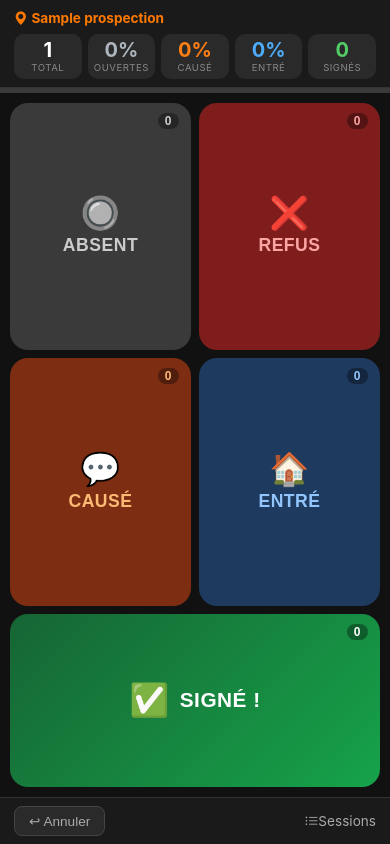
After one commit to heikelb/instagram-agent-playwright, a Flask app: page /prospection/1 in a window 390 px wide. The commit adds this page. Run offline with Flask 3, Linux system fonts and the light colour scheme; tables that the repository leaves empty hold one stand-in row (values such as "Sample post").

Commit message:
feat: module prospection terrain avec interface tap mobile
- Modèles SessionProspection et Porte (SQLite)
- Interface plein écran sombre optimisée mobile : 5 gros boutons
  ABSENT / REFUS / CAUSÉ / ENTRÉ / SIGNÉ
- Mise à jour des stats en temps réel via fetch() AJAX (zéro rechargement)
- Vibration haptique + flash visuel à chaque tap
- Métriques : taux d'ouverture, taux causé, taux d'entrée, nb signés
- Barre de progression colorée représentant le funnel en temps réel
- Bouton "Annuler" pour corriger un tap raté
- Page historique avec stats et barre de répartition par session

https://claude.ai/code/session_01GnQkZeSjQ9j5jc25rsjYcj

```diff
--- a/app.py
+++ b/app.py
@@ -3,7 +3,7 @@ import io
 import os
 from datetime import datetime, date, timedelta
 
-from flask import Flask, render_template, request, redirect, url_for, flash, Response
+from flask import Flask, render_template, request, redirect, url_for, flash, Response, jsonify
 from flask_sqlalchemy import SQLAlchemy
 from apscheduler.schedulers.background import BackgroundScheduler
 from dotenv import load_dotenv
@@ -70,6 +70,96 @@ class Vente(db.Model):
             "no_show": "bg-danger",
             "annule": "bg-secondary",
         }.get(self.statut, "bg-secondary")
+
+
+# ---------------------------------------------------------------------------
+# Modèles prospection terrain
+# ---------------------------------------------------------------------------
+
+# Résultats possibles à chaque porte
+RESULTATS_PORTE = {
+    "absent":  {"label": "ABSENT",  "emoji": "🔘", "color": "#6c757d"},
+    "refus":   {"label": "REFUS",   "emoji": "❌", "color": "#dc3545"},
+    "cause":   {"label": "CAUSÉ",   "emoji": "💬", "color": "#fd7e14"},
+    "entre":   {"label": "ENTRÉ",   "emoji": "🏠", "color": "#0d6efd"},
+    "signe":   {"label": "SIGNÉ",   "emoji": "✅", "color": "#198754"},
+}
+
+
+class SessionProspection(db.Model):
+    __tablename__ = "sessions_prospection"
+
+    id = db.Column(db.Integer, primary_key=True)
+    nom = db.Column(db.String(200), nullable=False)   # ex: "Rue de la Paix, Paris 2"
+    date = db.Column(db.Date, nullable=False, default=date.today)
+    created_at = db.Column(db.DateTime, default=datetime.utcnow)
+    portes = db.relationship(
+        "Porte", backref="session", lazy=True,
+        cascade="all, delete-orphan", order_by="Porte.id",
+    )
+
+    @property
+    def total(self):
+        return len(self.portes)
+
+    @property
+    def nb_ouvertes(self):
+        return sum(1 for p in self.portes if p.resultat in ("refus", "cause", "entre", "signe"))
+
+    @property
+    def nb_causes(self):
+        return sum(1 for p in self.portes if p.resultat in ("cause", "entre", "signe"))
+
+    @property
+    def nb_entrees(self):
+        return sum(1 for p in self.portes if p.resultat in ("entre", "signe"))
+
+    @property
+    def nb_signes(self):
+        return sum(1 for p in self.portes if p.resultat == "signe")
+
+    def _pct(self, n):
+        return round(n / self.total * 100) if self.total else 0
+
+    @property
+    def taux_ouverture(self):
+        return self._pct(self.nb_ouvertes)
+
+    @property
+    def taux_entree(self):
+        return self._pct(self.nb_entrees)
+
+    @property
+    def taux_cause(self):
+        return self._pct(self.nb_causes)
+
+    @property
+    def taux_signature(self):
+        return self._pct(self.nb_signes)
+
+    def to_stats_dict(self):
+        return {
+            "total":          self.total,
+            "nb_ouvertes":    self.nb_ouvertes,
+            "nb_causes":      self.nb_causes,
+            "nb_entrees":     self.nb_entrees,
+            "nb_signes":      self.nb_signes,
+            "taux_ouverture": self.taux_ouverture,
+            "taux_cause":     self.taux_cause,
+            "taux_entree":    self.taux_entree,
+            "taux_signature": self.taux_signature,
+        }
+
+
+class Porte(db.Model):
+    __tablename__ = "portes"
+
+    id = db.Column(db.Integer, primary_key=True)
+    session_id = db.Column(
+        db.Integer, db.ForeignKey("sessions_prospection.id"), nullable=False
+    )
+    resultat = db.Column(db.String(20), nullable=False)
+    created_at = db.Column(db.DateTime, default=datetime.utcnow)
 
 
 # ---------------------------------------------------------------------------
@@ -387,6 +477,77 @@ def lancer_rappels():
 
 
 # ---------------------------------------------------------------------------
+# Routes : Prospection terrain
+# ---------------------------------------------------------------------------
+
+@app.route("/prospection")
+def liste_prospection():
+    sessions = (
+        SessionProspection.query
+        .order_by(SessionProspection.date.desc(), SessionProspection.created_at.desc())
+        .all()
+    )
+    return render_template("prospection.html", sessions=sessions)
+
+
+@app.route("/prospection/nouvelle", methods=["POST"])
+def nouvelle_session():
+    nom = request.form.get("nom", "").strip()
+    if not nom:
+        flash("Donne un nom à ta session (ex: Rue Victor Hugo).", "warning")
+        return redirect(url_for("liste_prospection"))
+    session = SessionProspection(nom=nom)
+    db.session.add(session)
+    db.session.commit()
+    return redirect(url_for("tap_session", session_id=session.id))
+
+
+@app.route("/prospection/<int:session_id>")
+def tap_session(session_id):
+    session = SessionProspection.query.get_or_404(session_id)
+    return render_template(
+        "tap.html",
+        session=session,
+        resultats=RESULTATS_PORTE,
+    )
+
+
+@app.route("/prospection/<int:session_id>/tap/<resultat>", methods=["POST"])
+def tap_porte(session_id, resultat):
+    if resultat not in RESULTATS_PORTE:
+        return jsonify({"error": "Résultat invalide"}), 400
+    session = SessionProspection.query.get_or_404(session_id)
+    porte = Porte(session_id=session_id, resultat=resultat)
+    db.session.add(porte)
+    db.session.commit()
+    return jsonify(session.to_stats_dict())
+
+
+@app.route("/prospection/<int:session_id>/annuler", methods=["POST"])
+def annuler_derniere_porte(session_id):
+    session = SessionProspection.query.get_or_404(session_id)
+    derniere = (
+        Porte.query
+        .filter_by(session_id=session_id)
+        .order_by(Porte.id.desc())
+        .first()
+    )
+    if derniere:
+        db.session.delete(derniere)
+        db.session.commit()
+    return jsonify(session.to_stats_dict())
+
+
+@app.route("/prospection/<int:session_id>/supprimer", methods=["POST"])
+def supprimer_session(session_id):
+    session = SessionProspection.query.get_or_404(session_id)
+    db.session.delete(session)
+    db.session.commit()
+    flash("Session supprimée.", "info")
+    return redirect(url_for("liste_prospection"))
+
+
+# ---------------------------------------------------------------------------
 # Démarrage
 # ---------------------------------------------------------------------------
 
--- a/templates/base.html
+++ b/templates/base.html
@@ -47,6 +47,12 @@
             <i class="bi bi-plus-circle me-1"></i>Nouvelle vente
           </a>
         </li>
+        <li class="nav-item">
+          <a class="nav-link {% if 'prospection' in request.endpoint %}active{% endif %}"
+             href="{{ url_for('liste_prospection') }}">
+            <i class="bi bi-door-open me-1"></i>Terrain
+          </a>
+        </li>
       </ul>
     </div>
   </div>
--- /dev/null
+++ b/templates/tap.html
@@ -0,0 +1,363 @@
+<!doctype html>
+<html lang="fr">
+<head>
+  <meta charset="utf-8">
+  <meta name="viewport" content="width=device-width, initial-scale=1, user-scalable=no">
+  <title>{{ session.nom }}</title>
+  <link href="https://cdn.jsdelivr.net/npm/bootstrap-icons@1.11.3/font/bootstrap-icons.css" rel="stylesheet">
+  <style>
+    * { box-sizing: border-box; margin: 0; padding: 0; -webkit-tap-highlight-color: transparent; }
+
+    body {
+      background: #111;
+      color: #fff;
+      font-family: -apple-system, BlinkMacSystemFont, 'Segoe UI', sans-serif;
+      height: 100dvh;
+      display: flex;
+      flex-direction: column;
+      overflow: hidden;
+      user-select: none;
+    }
+
+    /* ── Barre du haut ── */
+    .top-bar {
+      background: #1a1a1a;
+      padding: 10px 14px 8px;
+      border-bottom: 1px solid #333;
+      flex-shrink: 0;
+    }
+    .session-name {
+      font-size: .85rem;
+      color: #aaa;
+      white-space: nowrap;
+      overflow: hidden;
+      text-overflow: ellipsis;
+    }
+    .session-name strong { color: #ff7900; }
+
+    /* ── Compteurs ── */
+    .stats-row {
+      display: flex;
+      gap: 6px;
+      margin-top: 8px;
+    }
+    .stat-pill {
+      flex: 1;
+      background: #2a2a2a;
+      border-radius: 10px;
+      padding: 6px 4px;
+      text-align: center;
+    }
+    .stat-pill .val {
+      font-size: 1.25rem;
+      font-weight: 700;
+      line-height: 1;
+    }
+    .stat-pill .lbl {
+      font-size: .6rem;
+      color: #888;
+      text-transform: uppercase;
+      letter-spacing: .5px;
+      margin-top: 2px;
+    }
+    .stat-pill.c-total  .val { color: #fff; }
+    .stat-pill.c-open   .val { color: #adb5bd; }
+    .stat-pill.c-cause  .val { color: #fd7e14; }
+    .stat-pill.c-entre  .val { color: #4dabf7; }
+    .stat-pill.c-signe  .val { color: #51cf66; }
+
+    /* ── Barre de progression ── */
+    .progress-strip {
+      height: 5px;
+      display: flex;
+      flex-shrink: 0;
+    }
+    .seg { transition: width .2s ease; }
+
+    /* ── Grille des boutons ── */
+    .btn-grid {
+      flex: 1;
+      display: grid;
+      grid-template-columns: 1fr 1fr;
+      grid-template-rows: 1fr 1fr 0.7fr;
+      gap: 8px;
+      padding: 10px;
+      min-height: 0;
+    }
+
+    .tap-btn {
+      border: none;
+      border-radius: 18px;
+      cursor: pointer;
+      display: flex;
+      flex-direction: column;
+      align-items: center;
+      justify-content: center;
+      gap: 6px;
+      font-weight: 700;
+      font-size: 1.1rem;
+      letter-spacing: .5px;
+      transition: transform .08s, filter .08s;
+      -webkit-touch-callout: none;
+      position: relative;
+      overflow: hidden;
+    }
+    .tap-btn:active { transform: scale(.93); filter: brightness(.85); }
+
+    .tap-btn .emoji { font-size: 2rem; line-height: 1; }
+    .tap-btn .count-badge {
+      position: absolute;
+      top: 10px; right: 12px;
+      background: rgba(0,0,0,.35);
+      border-radius: 20px;
+      padding: 1px 7px;
+      font-size: .75rem;
+      font-weight: 700;
+    }
+
+    .btn-absent { background: #3a3a3a; color: #ccc; }
+    .btn-refus  { background: #7f1d1d; color: #fca5a5; }
+    .btn-cause  { background: #7c2d12; color: #fdba74; }
+    .btn-entre  { background: #1e3a5f; color: #93c5fd; }
+    .btn-signe  {
+      grid-column: 1 / -1;
+      background: linear-gradient(135deg, #166534, #16a34a);
+      color: #fff;
+      font-size: 1.3rem;
+      flex-direction: row;
+      gap: 10px;
+    }
+
+    /* ── Barre du bas ── */
+    .bottom-bar {
+      background: #1a1a1a;
+      border-top: 1px solid #333;
+      padding: 8px 14px;
+      display: flex;
+      justify-content: space-between;
+      align-items: center;
+      flex-shrink: 0;
+    }
+    .undo-btn {
+      background: #2a2a2a;
+      border: 1px solid #444;
+      color: #aaa;
+      border-radius: 8px;
+      padding: 6px 14px;
+      font-size: .85rem;
+      cursor: pointer;
+    }
+    .undo-btn:active { background: #333; }
+    .home-link {
+      color: #aaa;
+      text-decoration: none;
+      font-size: .85rem;
+    }
+
+    /* ── Flash de confirmation ── */
+    .flash-confirm {
+      position: fixed;
+      top: 50%;
+      left: 50%;
+      transform: translate(-50%, -50%) scale(.8);
+      font-size: 4rem;
+      opacity: 0;
+      pointer-events: none;
+      transition: all .15s ease;
+      z-index: 100;
+    }
+    .flash-confirm.show {
+      transform: translate(-50%, -50%) scale(1);
+      opacity: 1;
+    }
+  </style>
+</head>
+<body>
+
+<!-- Barre du haut -->
+<div class="top-bar">
+  <div class="session-name">
+    <i class="bi bi-geo-alt-fill" style="color:#ff7900;"></i>
+    <strong>{{ session.nom }}</strong>
+  </div>
+  <div class="stats-row">
+    <div class="stat-pill c-total">
+      <div class="val" id="s-total">{{ session.total }}</div>
+      <div class="lbl">Total</div>
+    </div>
+    <div class="stat-pill c-open">
+      <div class="val" id="s-ouv">{{ session.taux_ouverture }}%</div>
+      <div class="lbl">Ouvertes</div>
+    </div>
+    <div class="stat-pill c-cause">
+      <div class="val" id="s-cause">{{ session.taux_cause }}%</div>
+      <div class="lbl">Causé</div>
+    </div>
+    <div class="stat-pill c-entre">
+      <div class="val" id="s-entre">{{ session.taux_entree }}%</div>
+      <div class="lbl">Entré</div>
+    </div>
+    <div class="stat-pill c-signe">
+      <div class="val" id="s-signe">{{ session.nb_signes }}</div>
+      <div class="lbl">Signés</div>
+    </div>
+  </div>
+</div>
+
+<!-- Barre de progression colorée -->
+<div class="progress-strip" id="progress-strip">
+  <div class="seg" id="seg-absent" style="background:#3a3a3a; width:{{ 100 - session.taux_ouverture }}%;"></div>
+  <div class="seg" id="seg-refus"  style="background:#7f1d1d; width:{{ (session.nb_ouvertes - session.nb_causes) / session.total * 100 if session.total else 0 }}%;"></div>
+  <div class="seg" id="seg-cause"  style="background:#fd7e14; width:{{ (session.nb_causes - session.nb_entrees) / session.total * 100 if session.total else 0 }}%;"></div>
+  <div class="seg" id="seg-entre"  style="background:#4dabf7; width:{{ (session.nb_entrees - session.nb_signes) / session.total * 100 if session.total else 0 }}%;"></div>
+  <div class="seg" id="seg-signe"  style="background:#51cf66; width:{{ session.nb_signes / session.total * 100 if session.total else 0 }}%;"></div>
+</div>
+
+<!-- Grille boutons -->
+<div class="btn-grid">
+
+  <button class="tap-btn btn-absent" onclick="tap('absent')">
+    <span class="emoji">🔘</span>
+    <span>ABSENT</span>
+    <span class="count-badge" id="c-absent">{{ session.portes | selectattr('resultat', 'eq', 'absent') | list | length }}</span>
+  </button>
+
+  <button class="tap-btn btn-refus" onclick="tap('refus')">
+    <span class="emoji">❌</span>
+    <span>REFUS</span>
+    <span class="count-badge" id="c-refus">{{ session.portes | selectattr('resultat', 'eq', 'refus') | list | length }}</span>
+  </button>
+
+  <button class="tap-btn btn-cause" onclick="tap('cause')">
+    <span class="emoji">💬</span>
+    <span>CAUSÉ</span>
+    <span class="count-badge" id="c-cause">{{ session.portes | selectattr('resultat', 'eq', 'cause') | list | length }}</span>
+  </button>
+
+  <button class="tap-btn btn-entre" onclick="tap('entre')">
+    <span class="emoji">🏠</span>
+    <span>ENTRÉ</span>
+    <span class="count-badge" id="c-entre">{{ session.portes | selectattr('resultat', 'eq', 'entre') | list | length }}</span>
+  </button>
+
+  <button class="tap-btn btn-signe" onclick="tap('signe')">
+    <span class="emoji">✅</span>
+    <span>SIGNÉ !</span>
+    <span class="count-badge" id="c-signe">{{ session.nb_signes }}</span>
+  </button>
+
+</div>
+
+<!-- Barre du bas -->
+<div class="bottom-bar">
+  <button class="undo-btn" onclick="annuler()">↩ Annuler</button>
+  <a href="{{ url_for('liste_prospection') }}" class="home-link">
+    <i class="bi bi-list-ul me-1"></i>Sessions
+  </a>
+</div>
+
+<!-- Flash visuel au tap -->
+<div class="flash-confirm" id="flash">👍</div>
+
+<script>
+  const SESSION_ID = {{ session.id }};
+
+  // Compteurs individuels par résultat (pour les badges)
+  const counts = {
+    absent: {{ session.portes | selectattr('resultat', 'eq', 'absent') | list | length }},
+    refus:  {{ session.portes | selectattr('resultat', 'eq', 'refus')  | list | length }},
+    cause:  {{ session.portes | selectattr('resultat', 'eq', 'cause')  | list | length }},
+    entre:  {{ session.portes | selectattr('resultat', 'eq', 'entre')  | list | length }},
+    signe:  {{ session.nb_signes }},
+  };
+
+  function updateUI(data) {
+    document.getElementById('s-total').textContent = data.total;
+    document.getElementById('s-ouv').textContent   = data.taux_ouverture + '%';
+    document.getElementById('s-cause').textContent = data.taux_cause + '%';
+    document.getElementById('s-entre').textContent = data.taux_entree + '%';
+    document.getElementById('s-signe').textContent = data.nb_signes;
+
+    // Badges individuels
+    document.getElementById('c-absent').textContent = counts.absent;
+    document.getElementById('c-refus').textContent  = counts.refus;
+    document.getElementById('c-cause').textContent  = counts.cause;
+    document.getElementById('c-entre').textContent  = counts.entre;
+    document.getElementById('c-signe').textContent  = data.nb_signes;
+
+    // Barre de progression
+    const t = data.total || 1;
+    const absP  = (t - data.nb_ouvertes) / t * 100;
+    const refP  = (data.nb_ouvertes - data.nb_causes) / t * 100;
+    const causeP = (data.nb_causes - data.nb_entrees) / t * 100;
+    const entP  = (data.nb_entrees - data.nb_signes) / t * 100;
+    const sigP  = data.nb_signes / t * 100;
+
+    document.getElementById('seg-absent').style.width = absP + '%';
+    document.getElementById('seg-refus').style.width  = refP + '%';
+    document.getElementById('seg-cause').style.width  = causeP + '%';
+    document.getElementById('seg-entre').style.width  = entP + '%';
+    document.getElementById('seg-signe').style.width  = sigP + '%';
+  }
+
+  function showFlash(emoji) {
+    const el = document.getElementById('flash');
+    el.textContent = emoji;
+    el.classList.add('show');
+    setTimeout(() => el.classList.remove('show'), 300);
+  }
+
+  const emojis = { absent:'🔘', refus:'❌', cause:'💬', entre:'🏠', signe:'✅' };
+
+  async function tap(resultat) {
+    // Feedback haptique si disponible
+    if (navigator.vibrate) navigator.vibrate(30);
+    showFlash(emojis[resultat] || '👍');
+
+    // Incrémenter localement pour réactivité instantanée
+    counts[resultat] = (counts[resultat] || 0) + 1;
+    document.getElementById('c-' + resultat).textContent = counts[resultat];
+
+    try {
+      const resp = await fetch(
+        `/prospection/${SESSION_ID}/tap/${resultat}`,
+        { method: 'POST', headers: { 'X-Requested-With': 'XMLHttpRequest' } }
+      );
+      const data = await resp.json();
+      updateUI(data);
+    } catch (e) {
+      console.error('Erreur réseau', e);
+    }
+  }
+
+  async function annuler() {
+    if (navigator.vibrate) navigator.vibrate([20, 50, 20]);
+    try {
+      const resp = await fetch(
+        `/prospection/${SESSION_ID}/annuler`,
+        { method: 'POST', headers: { 'X-Requested-With': 'XMLHttpRequest' } }
+      );
+      const data = await resp.json();
+      // Recalcule les compteurs individuels depuis les stats globales
+      counts.signe  = data.nb_signes;
+      counts.entre  = data.nb_entrees - data.nb_signes;
+      // (approximation — les badges individuels se recalculent au prochain tap)
+      updateUI(data);
+      showFlash('↩');
+    } catch (e) {
+      console.error('Erreur réseau', e);
+    }
+  }
+
+  // Empêcher le double-tap zoom sur iOS/Android
+  let lastTap = 0;
+  document.querySelectorAll('.tap-btn, .undo-btn').forEach(btn => {
+    btn.addEventListener('touchend', e => {
+      const now = Date.now();
+      if (now - lastTap < 300) e.preventDefault();
+      lastTap = now;
+    }, { passive: false });
+  });
+</script>
+</body>
+</html>
```
Also changed, not shown: templates/prospection.html (added, +108 -0 lines).
